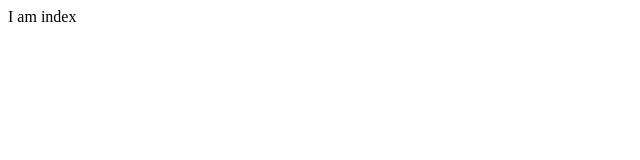
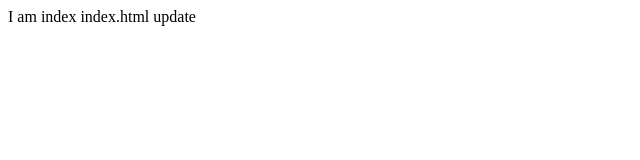
Before and after one commit to ValeedAnjum/advancegit, a plain HTML site: page index.html in a window 1280 px wide. Shown: the whole page, without its empty margins (0-640 px from the left). Drawn offline with Linux system fonts and the light colour scheme.

Commit message:
index.html updated

```diff
--- a/index.html
+++ b/index.html
@@ -8,5 +8,6 @@
 </head>
 <body>
     I am index
+    index.html update
 </body>
 </html>
```
